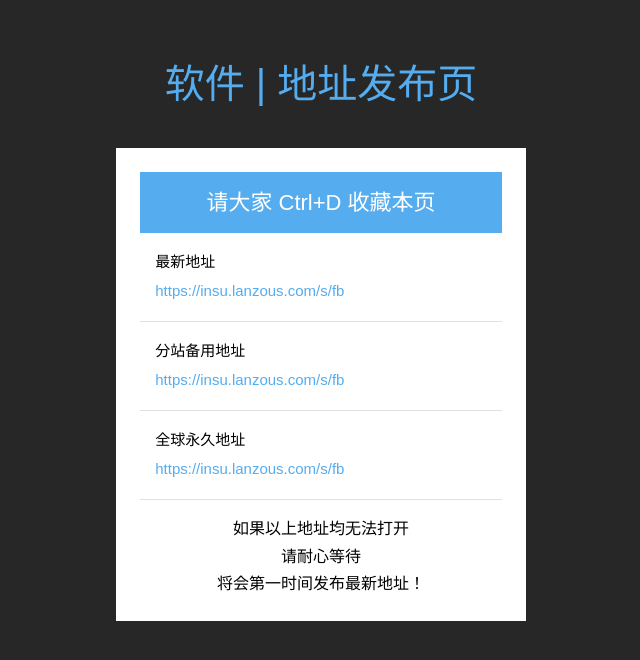
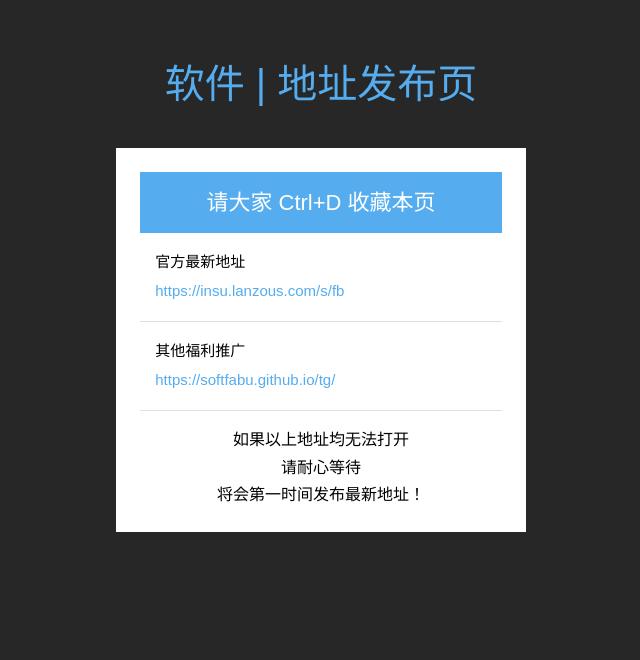
Before and after one commit to insu6688/fabu, a plain HTML site: page index.html in a window 1280 px wide. Shown: the whole page, without its empty margins (319-959 px from the left). Drawn offline with Linux system fonts and the light colour scheme.

Commit message:
Update index.html

```diff
--- a/index.html
+++ b/index.html
@@ -329,16 +329,13 @@ p.footer a:hover {
 					<h2>请大家 Ctrl+D 收藏本页</h2>
 					<ul>
 						<li>
-							最新地址
+							官方最新地址
 							<a href="https://insu.lanzous.com/s/fb" target="_blank"><i>https://insu.lanzous.com/s/fb</i></a>
 					       </li>
+
 						<li>
-							分站备用地址
-							<a href="https://insu.lanzous.com/s/fb" target="_blank"><i>https://insu.lanzous.com/s/fb</i></a>
-					        </li>
-						<li>
-							全球永久地址
-							<a href="https://insu.lanzous.com/s/fb" target="_blank"><i>https://insu.lanzous.com/s/fb</i></a>
+							其他福利推广
+							<a href="https://softfabu.github.io/tg/" target="_blank"><i>https://softfabu.github.io/tg/</i></a>
 						</li>
 
 					</ul>
```
